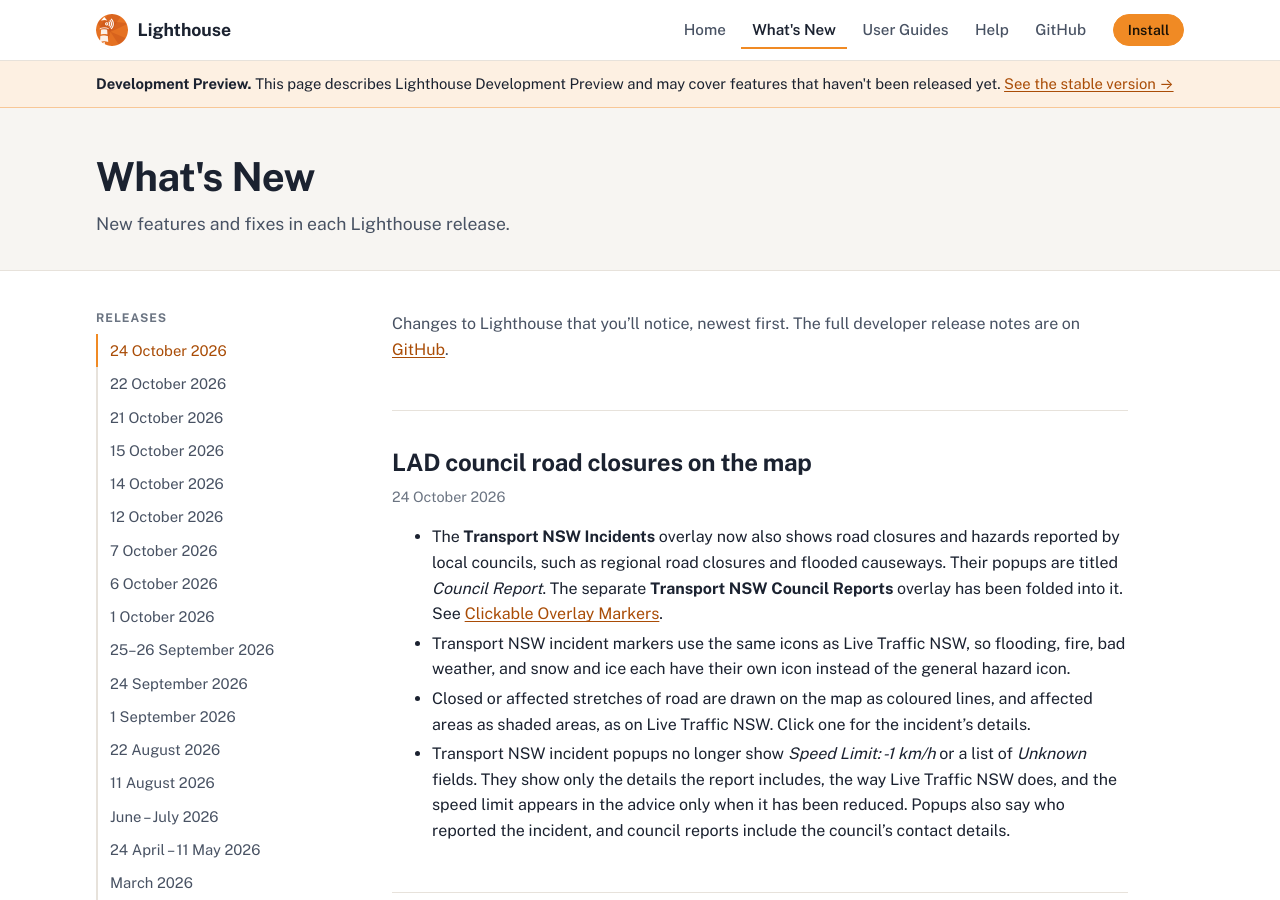
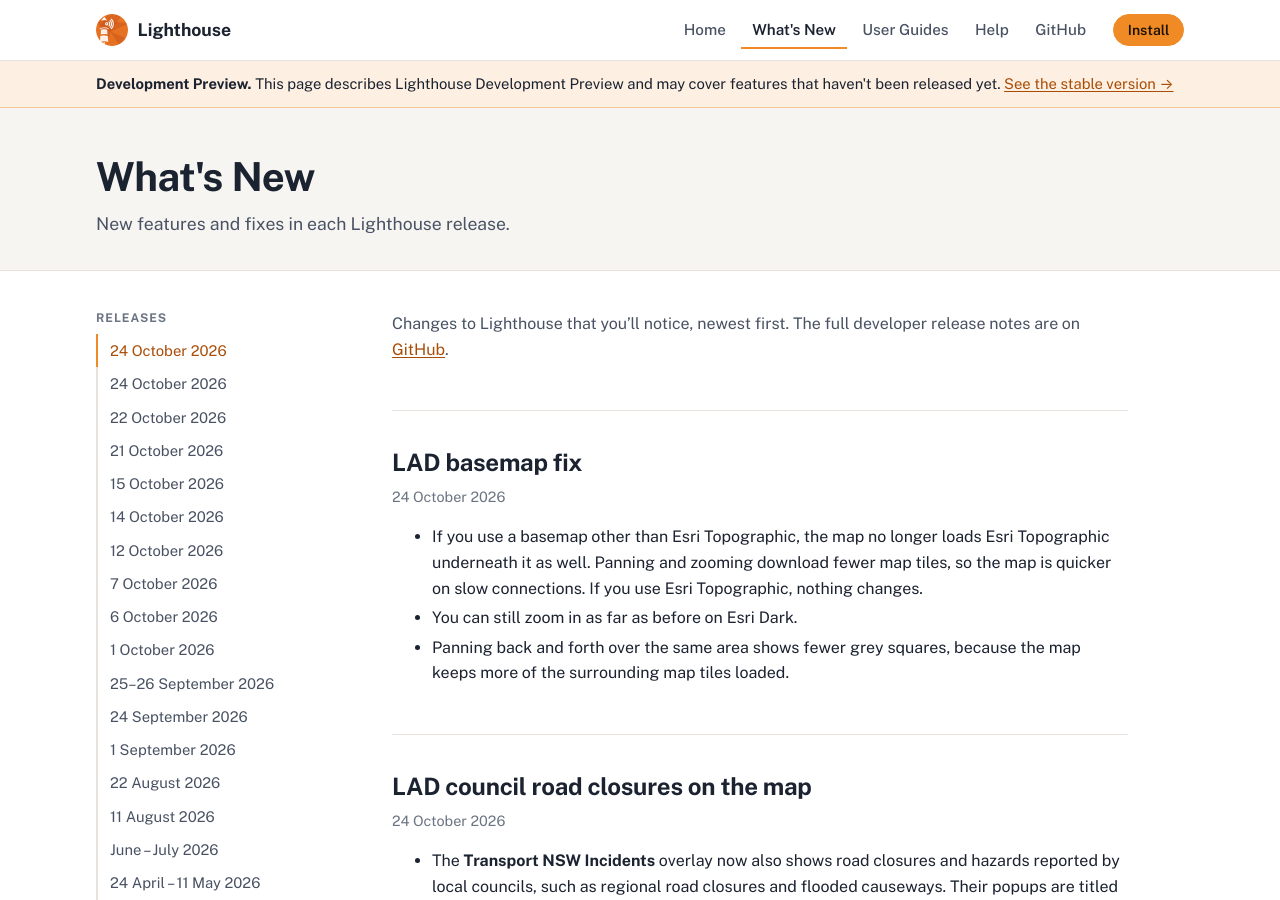
Before and after one commit to NSWSESMembers/lighthouse.ses.nsw.gov.au, a Jekyll site: the page built from preview/whats-new/index.md, in a window 1280 px wide and 900 px high. Built offline with Jekyll 4.4.1, drawn with Linux system fonts in a browser that asks for light colours.

Commit message:
Sync preview docs from NSWSESMembers/Lighthouse@7a959a5 (master-dev)

```diff
--- a/_data/lad_guide_preview.yml
+++ b/_data/lad_guide_preview.yml
@@ -1,2 +1,2 @@
-version_name: "2026.10.24 build 39134a1"
-commit: "39134a18c79511855ab073132d53f15afb1fa3ae"
+version_name: "2026.10.24 build 7a959a5"
+commit: "7a959a59a9caed77f2a2bd31de266a4785d6fae9"
--- a/preview/whats-new/index.md
+++ b/preview/whats-new/index.md
@@ -17,6 +17,14 @@ when a release touches more than one area. Link LAD changes to the matching
 section of the LAD guide with a full /preview/guides/lad/... URL.
 The home page shows the first three `##` entries, so keep the title short.
 -->
+
+## LAD basemap fix
+
+*24 October 2026*
+
+- If you use a basemap other than Esri Topographic, the map no longer loads Esri Topographic underneath it as well. Panning and zooming download fewer map tiles, so the map is quicker on slow connections. If you use Esri Topographic, nothing changes.
+- You can still zoom in as far as before on Esri Dark.
+- Panning back and forth over the same area shows fewer grey squares, because the map keeps more of the surrounding map tiles loaded.
 
 ## LAD council road closures on the map
 
```
